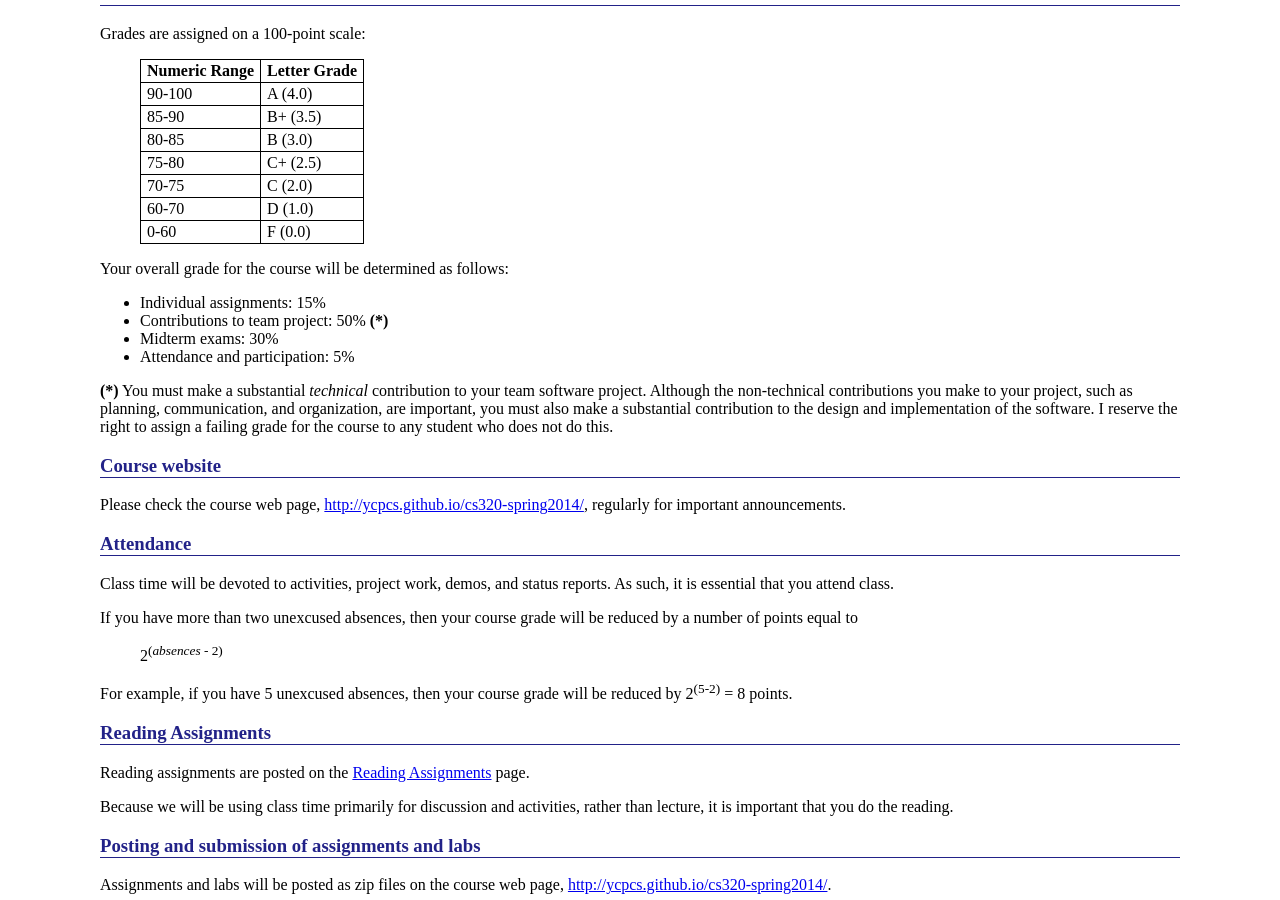
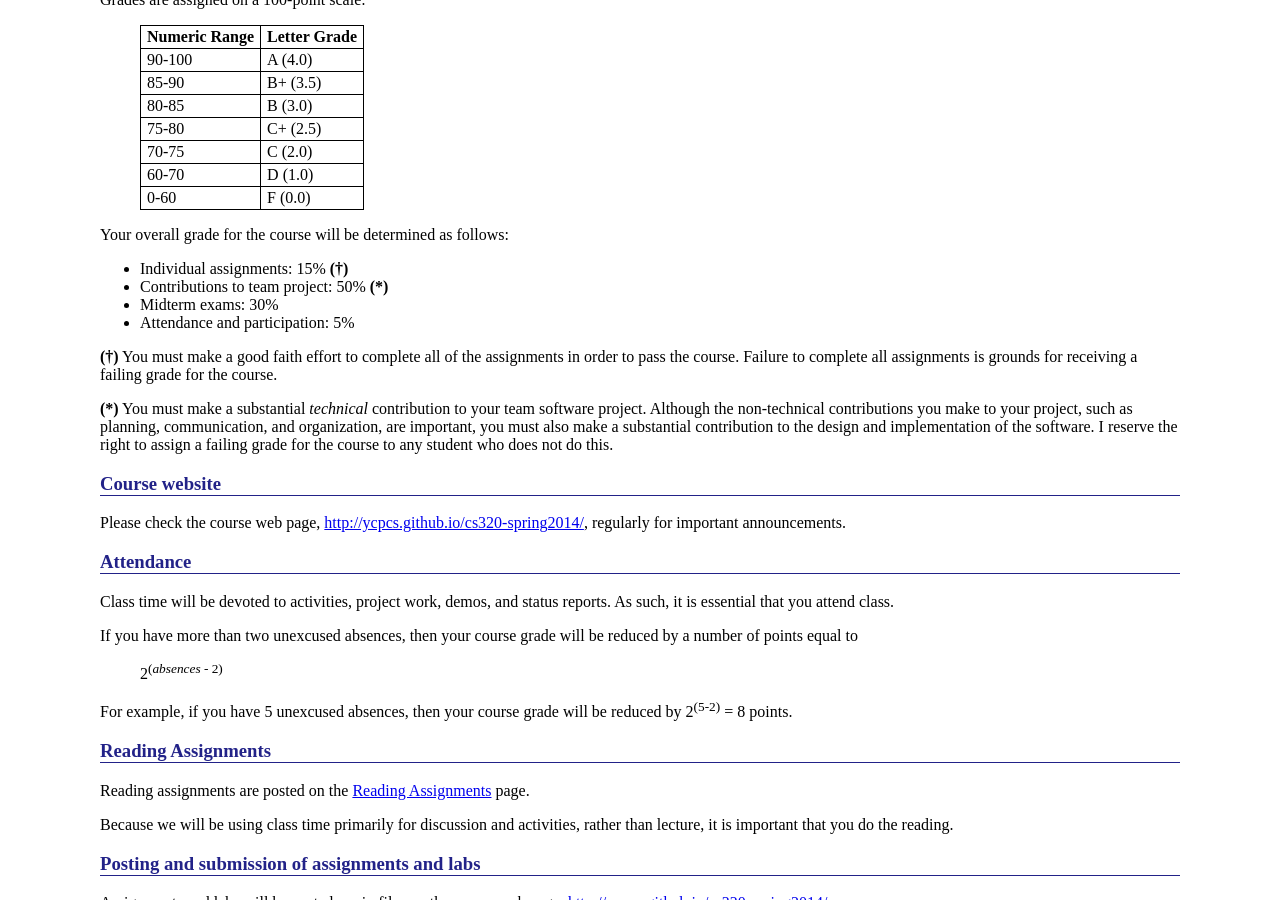
Before and after one commit to ycpcs/cs320-spring2014, a Jekyll site: the page built from syllabus.md, in a window 1280 px wide and 900 px high, scrolled down 1286 px. Built offline with Jekyll 4.4.1, drawn with Linux system fonts in a browser that asks for light colours; Markdown is read by kramdown in place of the engine named in the settings; some of the changed text lies outside the part shown.

Commit message:
final version of syllabus

```diff
--- a/syllabus.md
+++ b/syllabus.md
@@ -79,10 +77,12 @@ Grades are assigned on a 100-point scale:
 
 Your overall grade for the course will be determined as follows:
 
--   Individual assignments: 15%
+-   Individual assignments: 15% **(&dagger;)**
 -   Contributions to team project: 50% **(\*)**
 -   Midterm exams: 30%
 -   Attendance and participation: 5%
+
+**(&dagger;)** You must make a good faith effort to complete all of the assignments in order to pass the course.  Failure to complete all assignments is grounds for receiving a failing grade for the course.
 
 **(\*)** You must make a substantial *technical* contribution to your team software project. Although the non-technical contributions you make to your project, such as planning, communication, and organization, are important, you must also make a substantial contribution to the design and implementation of the software. I reserve the right to assign a failing grade for the course to any student who does not do this.
 
```
Also changed, not shown: other parts of syllabus.md (+0 -2 lines).
